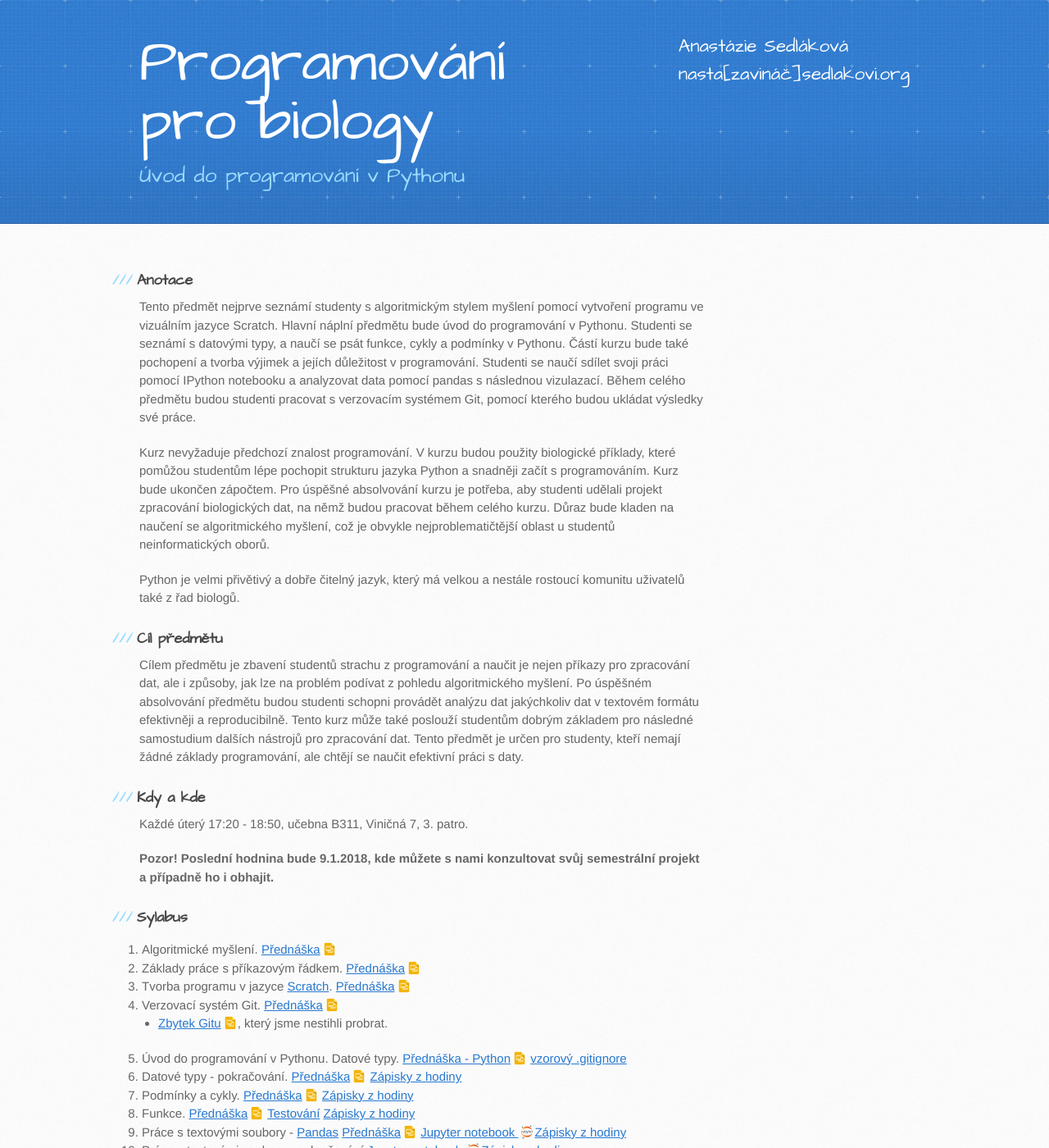
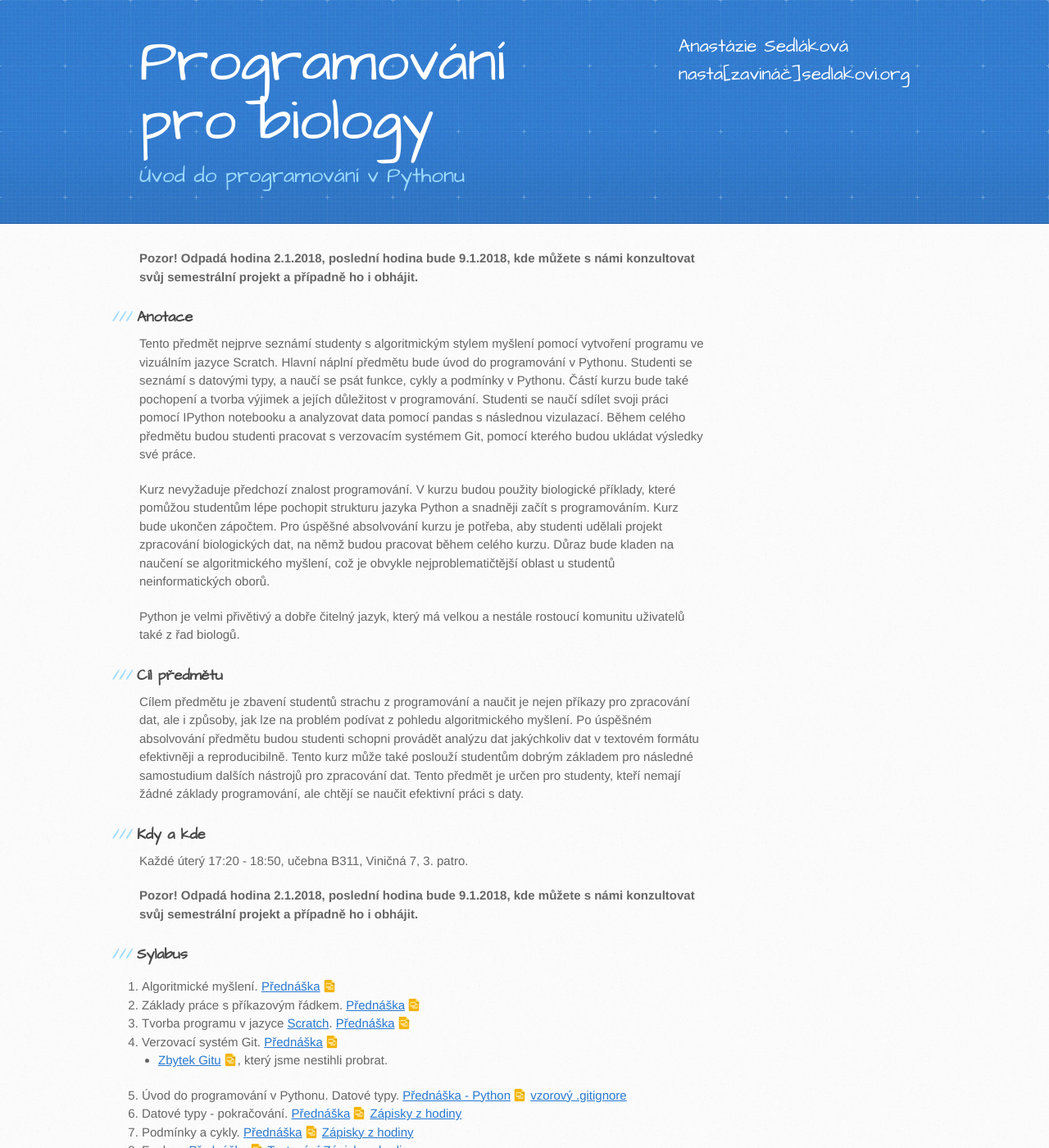
Before and after one commit to anastazie/intro_python_biol, a Jekyll site: the page built from index.md, in a window 1280 px wide and 1400 px high. Shown: the whole window at 82% size. Built offline with Jekyll 4.4.1, drawn with Linux system fonts in a browser that asks for light colours; our own code applies the rules of GitHub Pages for plain Markdown files.

Commit message:
Update index.md

```diff
--- a/index.md
+++ b/index.md
@@ -1,6 +1,9 @@
 ---
 layout: default
 ---
+
+**Pozor! Odpadá hodina 2.1.2018, poslední hodina bude 9.1.2018, kde můžete s námi konzultovat svůj semestrální projekt a případně ho i obhájit.**
+
 ### Anotace
 
 Tento předmět nejprve seznámí studenty s algoritmickým stylem myšlení pomocí vytvoření programu ve vizuálním jazyce Scratch. Hlavní náplní předmětu bude úvod do programování v Pythonu. Studenti se seznámí s datovými typy, a naučí se psát funkce, cykly a podmínky v Pythonu. Částí kurzu bude také pochopení a tvorba výjimek a jejích důležitost v programování. Studenti se naučí sdílet svoji práci pomocí IPython notebooku a analyzovat data pomocí pandas s následnou vizulazací. Během celého předmětu budou studenti pracovat s verzovacím systémem Git, pomocí kterého budou ukládat výsledky své práce.
@@ -17,7 +20,7 @@ Cílem předmětu je zbavení studentů strachu z programování a naučit je ne
 
 Každé úterý 17:20 - 18:50, učebna B311, Viničná 7, 3. patro.
 
-**Pozor! Poslední hodnina bude 9.1.2018, kde můžete s nami konzultovat svůj semestrální projekt a případně ho i obhajit.**
+**Pozor! Odpadá hodina 2.1.2018, poslední hodina bude 9.1.2018, kde můžete s námi konzultovat svůj semestrální projekt a případně ho i obhájit.**
 
 ### Sylabus
 1. Algoritmické myšlení. <a href="https://docs.google.com/presentation/d/1g6h96oaRYAz2dwzjZ3-5WpYRRNZJM5jb77kmUXGKpfI/edit?usp=sharing" class="presentation">Přednáška</a>
```
